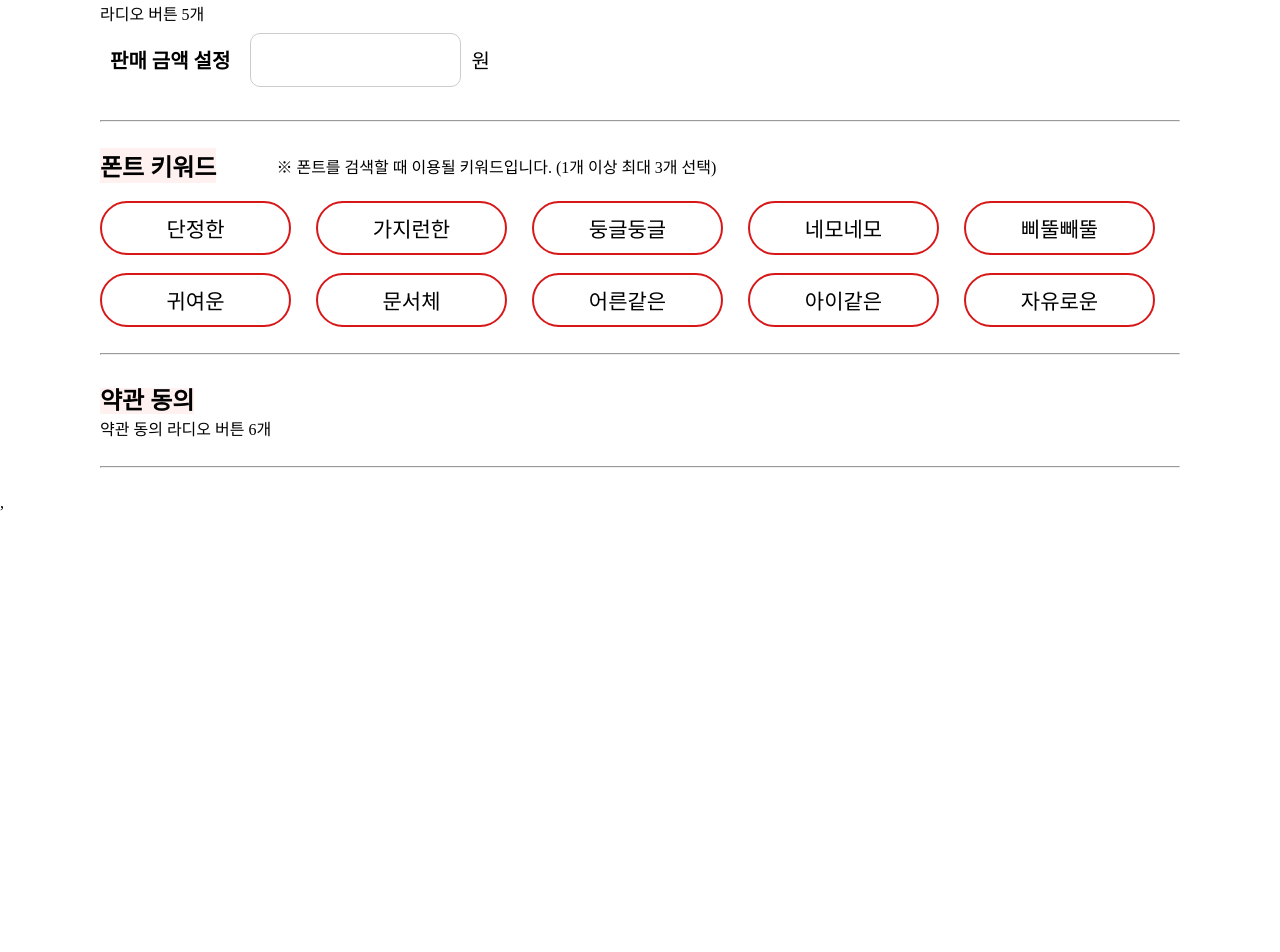
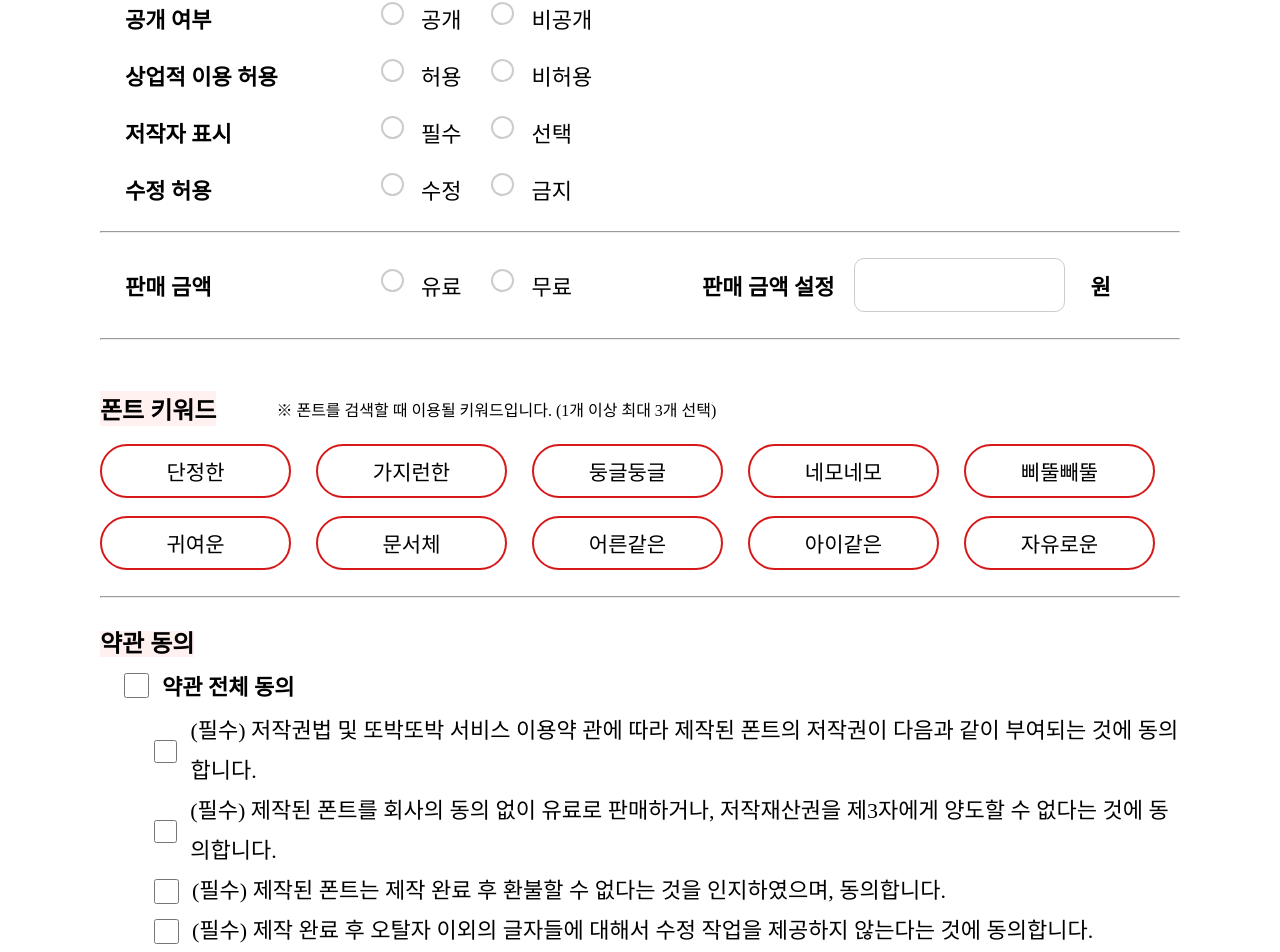
Before and after one commit to asdqwe45/Ddobak_Ddobak, a React (Create React App) app in the folder frontend/: page /fontMake/1 in a window 1280 px wide. Shown: the part 663-1615 px from the top of the page. Before the commit the page ends 1175 px from the top, so only its background shows below. Built offline with nearby package versions, Linux system fonts and the light colour scheme; a web font is replaced by a local one.

Commit message:
<feat>[#106-KJJ] 폰트 정보 입력 페이지-라디오 버튼 및 체크박스 구현

```diff
--- /dev/null
+++ b/frontend/src/common/checkButton/RadioBtn.module.css
@@ -0,0 +1,60 @@
+.radioContainer {
+  display: flex;
+  align-items: center;
+  justify-content: center;
+  /* 라디오 버튼 간 간격 */
+  margin-right: 30px;
+}
+
+/* 기존 라디오 버튼 */
+.radioInput {
+  display: none;
+}
+
+/* 라디오 버튼 라벨 */
+.radioLabel {
+  position: relative;
+  /* 버튼과 라벨 간격 */
+  padding-left: 40px;
+  cursor: pointer;
+  display: inline-block;
+  font-size: 22px;
+}
+
+/* 선택 전 */
+.radioLabel:before {
+  content: '';
+  position: absolute;
+  top: 0;
+  left: 0;
+  width: 19px;
+  height: 19px;
+  border: 2px solid #ccc;
+  border-radius: 50%;
+  background-color: #fff;
+  transition: background-color 0.3s;
+}
+
+/* 선택 후 버튼 배경 */
+.radioInput:checked + .radioLabel:before {
+  border-color: #D71718;
+  background-color: #fff;
+}
+
+/* 선택 후 버튼 가운데 */
+.radioLabel:after {
+  width: 13px;
+  height: 13px;
+  position: absolute;
+  top: 5px;
+  left: 5px;
+  border-radius: 50%;
+  background-color: #D71718;
+  content: '';
+  opacity: 0; /* 미선택 시 안보이게 */
+  transition: opacity 0.3s;
+}
+
+.radioInput:checked + .radioLabel:after {
+  opacity: 1;
+}
--- /dev/null
+++ b/frontend/src/common/checkButton/RadioBtn.tsx
@@ -0,0 +1,35 @@
+import React, { CSSProperties } from 'react';
+import classes from './RadioBtn.module.css';
+
+interface RadioButtonsProps {
+  options: string[];
+  name: string;
+  // onChange: (value: string) => void;
+  style?: CSSProperties;
+}
+
+const RadioBtn: React.FC<RadioButtonsProps> = ({ options, name,
+  // onChange,
+  style }) => {
+  return (
+    <div style={{ display: 'flex', ...style }}> {/* 기존 스타일에 style prop을 머지 */}
+      {options.map((option) => (
+        <div key={option} className={classes.radioContainer}>
+          <input
+            type="radio"
+            id={option}
+            name={name}
+            value={option}
+            className={classes.radioInput}
+            // onChange={(e) => onChange(e.target.value)}
+          />
+          <label htmlFor={option} className={classes.radioLabel}>
+            {option}
+          </label>
+        </div>
+      ))}
+    </div>
+  );
+};
+
+export default RadioBtn;
--- /dev/null
+++ b/frontend/src/common/checkButton/TermsAgreement.module.css
@@ -0,0 +1,26 @@
+.container {
+  margin-left: 20px;
+  margin-top: 10px;
+}
+
+.container input {
+width: 25px;
+height: 25px;
+}
+
+.container span {
+  font-size: 22px;
+  margin-left: 10px;
+}
+
+.termContainer {
+  margin-left: 30px;
+  margin-top: 10px;
+  font-size: 20px;
+  line-height: 40px;
+}
+
+.rowContainer {
+  display: flex;
+  align-items: center;
+}
--- /dev/null
+++ b/frontend/src/common/checkButton/TermsAgreement.tsx
@@ -0,0 +1,66 @@
+import React, { useState, CSSProperties } from 'react';
+import classes from './TermsAgreement.module.css';
+
+interface TermsProps {
+  onAgree: (agreed: boolean) => void; // 모든 약관에 동의했는지 알려주는 콜백
+  style?: CSSProperties;
+}
+
+const terms = [
+  "(필수) 저작권법 및 또박또박 서비스 이용약 관에 따라 제작된 폰트의 저작권이 다음과 같이 부여되는 것에 동의합니다.",
+  "(필수) 제작된 폰트를 회사의 동의 없이 유료로 판매하거나, 저작재산권을 제3자에게 양도할 수 없다는 것에 동의합니다.",
+  "(필수) 제작된 폰트는 제작 완료 후 환불할 수 없다는 것을 인지하였으며, 동의합니다.",
+  "(필수) 제작 완료 후 오탈자 이외의 글자들에 대해서 수정 작업을 제공하지 않는다는 것에 동의합니다.",
+  "(필수) 제작된 폰트를 또박또박 서비스를 통해 배포하는 것에 동의합니다."
+];
+
+const TermsAgreement: React.FC<TermsProps> = ({ onAgree }) => {
+  const [agreedTerms, setAgreedTerms] = useState<boolean[]>(new Array(terms.length).fill(false));
+
+  const handleAllAgree = () => {
+    // 전체 약관이 모두 체크되어 있는지 확인
+    const isAllAgreed = agreedTerms.every(term => term);
+
+    // 모두 체크되어 있다면 전체 해제, 아니라면 전체 체크
+    const newAgreement = new Array(terms.length).fill(!isAllAgreed);
+
+    setAgreedTerms(newAgreement);
+    onAgree(newAgreement.every(term => term));
+  };
+
+  const handleCheckboxChange = (index: number) => {
+    const newAgreedTerms = [...agreedTerms];
+    newAgreedTerms[index] = !newAgreedTerms[index];
+    setAgreedTerms(newAgreedTerms);
+    onAgree(newAgreedTerms.every(term => term));
+  };
+
+  return (
+    <div className={classes.container}>
+      <div className={classes.rowContainer}>
+        <input
+          type="checkbox"
+          checked={agreedTerms.every(term => term)}
+          onChange={handleAllAgree}
+        />
+        <span><strong>약관 전체 동의</strong></span>
+      </div>
+      <div className={classes.termContainer}>
+        {terms.map((term, index) => (
+          <div key={index} className={classes.rowContainer}>
+            <input
+              type="checkbox"
+              checked={agreedTerms[index]}
+              onChange={() => handleCheckboxChange(index)}
+            />
+            <span>{term}</span>
+          </div>
+        ))}
+      </div>
+
+    </div>
+  );
+};
+
+
+export default TermsAgreement;
--- a/frontend/src/common/radioButton/RadioBtn.module.css
+++ /dev/null
@@ -1,3 +0,0 @@
-.btnContainer {
-  display: flex;
-}
--- a/frontend/src/common/titleComponents/TitleComponents.tsx
+++ b/frontend/src/common/titleComponents/TitleComponents.tsx
@@ -16,7 +16,7 @@ export const BoxTitle = styled.span`
   font-weight: 600;
 `;
 
-export const InputTitle = styled.p`
+export const InputTitle = styled.div`
   font-size: 22px;
   font-weight: 600;
   margin-left: 25px;
--- a/frontend/src/componentPages/fontMakePageComponent/FontOptionPage.module.css
+++ b/frontend/src/componentPages/fontMakePageComponent/FontOptionPage.module.css
@@ -1,6 +1,7 @@
 .rowContainer {
     display: flex;
     align-items: center;
+    margin-top: 25px;
 }
 
 /* 폰트 이름 설정 */
@@ -38,7 +39,7 @@
 }
 
 /* 저작권 관계 명시 */
-.rowContainer p {
-    font-size: 20px;
-    margin-left: 10px;
+.priceContainer {
+    display: flex;
+
 }
--- a/frontend/src/componentPages/fontMakePageComponent/FontOptionPage.tsx
+++ b/frontend/src/componentPages/fontMakePageComponent/FontOptionPage.tsx
@@ -1,12 +1,27 @@
-import React from 'react';
+import React
+// , { useState }
+from 'react';
 import classes from './FontOptionPage.module.css'
 
 // components
 import { PageTitle, BoxTitle, InputTitle } from 'common/titleComponents/TitleComponents';
-// import RadioBtn from 'common/radioButton/RadioBtn';
+import RadioBtn from 'common/checkButton/RadioBtn';
 import KeywordBtn from 'common/keywordButton/KeywordBtn';
+import TermsAgreement from 'common/checkButton/TermsAgreement';
 
 const FontOptionPage: React.FC = () => {
+  // 라디오 버튼 선택
+  // const [selectedOption, setSelectedOption] = useState<string>('');
+
+  // 약관 동의 여부
+  const handleAgreement = (agreed: boolean) => {
+    if(agreed) {
+      console.log("모든 약관에 동의하였습니다.");
+    } else {
+      console.log("모든 약관에 동의하지 않았습니다.");
+    }
+  };
+
   return (
     <>
       <div style={{ marginTop: '60px' }}>
@@ -31,40 +46,72 @@ const FontOptionPage: React.FC = () => {
         </div>
       </div>
       <br /><hr /><br />
+
       {/* 저작권 관계 명시 */}
       <div className={classes.relationContainer}>
         <BoxTitle>저작권 관계 명시</BoxTitle>
         <div>
           <div className={classes.rowContainer}>
             <InputTitle>제작 주문자와 저작권자의 관계</InputTitle>
-            <input type="radio" name="same" /><p>동일인</p>
-            <input type="radio" name="same" /><p>동일인 아님</p>
-            {/* <RadioBtn /> */}
+            <RadioBtn options={['동일인', '동일인 아님']}
+              name="same"
+              // onChange={setSelectedOption}
+              style={{ marginLeft: '40px' }}
+            />
           </div>
         </div>
         {/* 동일인 선택시 자동으로 입력되도록 구현 */}
         <div className={classes.rowContainer}>
           <InputTitle>저작권자 이름</InputTitle>
           <input type="text" style={{ width: '15vw', height: '50px' }} />
-          <div>※ 작성된 이름으로 폰트의 저작권자 명이 표시됩니다.</div>
+          <div style={{ marginLeft: '40px' }}>※ 작성된 이름으로 폰트의 저작권자 명이 표시됩니다.</div>
         </div>
-
-
       </div>
       <br /><hr /><br />
+
       {/* 허용 여부 라디오버튼 */}
       <div className={classes.radioBtnContainer}>
         <BoxTitle>허용 여부 설정</BoxTitle>
-        <div>라디오 버튼 5개</div>
-
-        {/* 라디오 컴포넌트 만들고 import */}
-
-        {/* 가격 설정 - 유/무료, 판매금액 설정 */}
-        <div className={classes.rowContainer}><InputTitle>판매 금액 설정</InputTitle>
-          <input type="text" style={{ width: '15vw', height: '50px' }} /><p>원</p></div>
-        <div className={classes.priceContainer}></div>
+        <div className={classes.rowContainer}>
+          <InputTitle style={{ width: '20vw' }}>공개 여부</InputTitle>
+          <RadioBtn options={['공개', '비공개']}
+            name="open"
+            // onChange={setSelectedOption}
+          />
+        </div>
+        <div className={classes.rowContainer}>
+          <InputTitle style={{ width: '20vw' }}>상업적 이용 허용</InputTitle>
+          <RadioBtn options={['허용', '비허용']}
+            name="use"
+            // onChange={setSelectedOption}
+          />
+        </div>
+        <div className={classes.rowContainer}>
+          <InputTitle style={{ width: '20vw' }}>저작자 표시</InputTitle>
+          <RadioBtn options={['필수', '선택']}
+            name="person"
+            // onChange={setSelectedOption}
+          />
+        </div>
+        <div className={classes.rowContainer}>
+          <InputTitle style={{ width: '20vw' }}>수정 허용</InputTitle>
+          <RadioBtn options={['수정', '금지']}
+            name="edit"
+            // onChange={setSelectedOption}
+          />
+        </div>
+      <br /><hr />
+        <div className={classes.rowContainer}>
+          <InputTitle style={{ width: '20vw' }}>판매 금액</InputTitle>
+          <RadioBtn options={['유료', '무료']}
+            name="charge"
+            // onChange={setSelectedOption}
+          />
+          <InputTitle style={{ marginLeft: '100px' }}>판매 금액 설정</InputTitle>
+          <input type="text" style={{ width: '15vw', height: '50px' }} /><InputTitle>원</InputTitle></div>
       </div>
       <br /><hr /><br />
+
       {/* 폰트 키워드 */}
       <div className={classes.keywordContainer}>
         <div className={classes.rowContainer}>
@@ -74,10 +121,11 @@ const FontOptionPage: React.FC = () => {
         <KeywordBtn />
       </div>
       <br /><hr /><br />
+
       {/* 약관 동의 라디오 버튼 */}
       <div className={classes.Container}>
         <BoxTitle>약관 동의</BoxTitle>
-        <div>약관 동의 라디오 버튼 6개</div>
+        <TermsAgreement onAgree={handleAgreement} />
       </div>
       <br /><hr /><br />
       {/* 완료 or 저장하기 버튼 */}
```
Also changed, not shown: frontend/src/common/radioButton/RadioBtn.tsx (deleted, +0 -14 lines).
